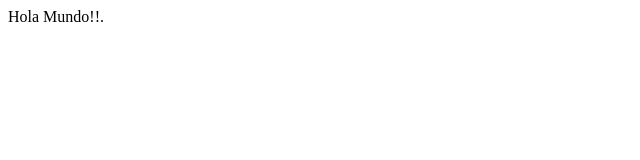
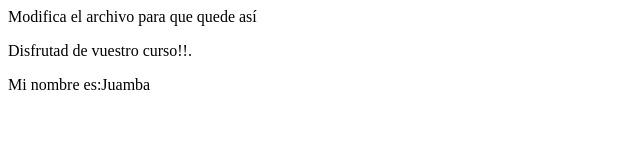
Before and after one commit to juamba11/uax-devops-01jbrm, a plain HTML site: page index.html in a window 1280 px wide. Shown: the whole page, without its empty margins (0-640 px from the left). Drawn offline with Linux system fonts and the light colour scheme.

Commit message:
ADDED: Mi nombre

```diff
--- a/index.html
+++ b/index.html
@@ -1,8 +1,10 @@
+Modifica el archivo para que quede así
 <html>
 <head>
-<title>Hello world</title>
+<title>Modelo Devops de integración continua</title>
 </head>
 <body>
-<p>Hola Mundo!!.</p>
+<p>Disfrutad de vuestro curso!!.</p>
+<p>Mi nombre es:Juamba </p>
 </body>
 </html>
```
